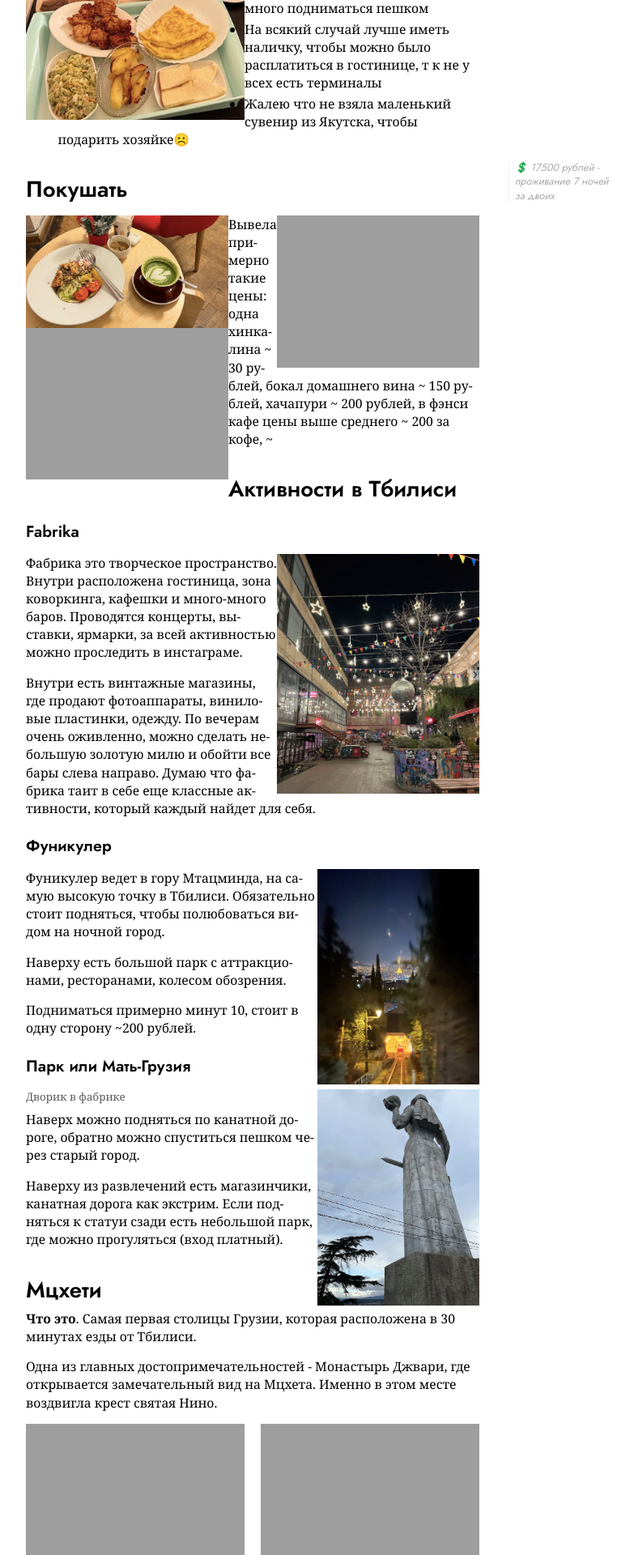
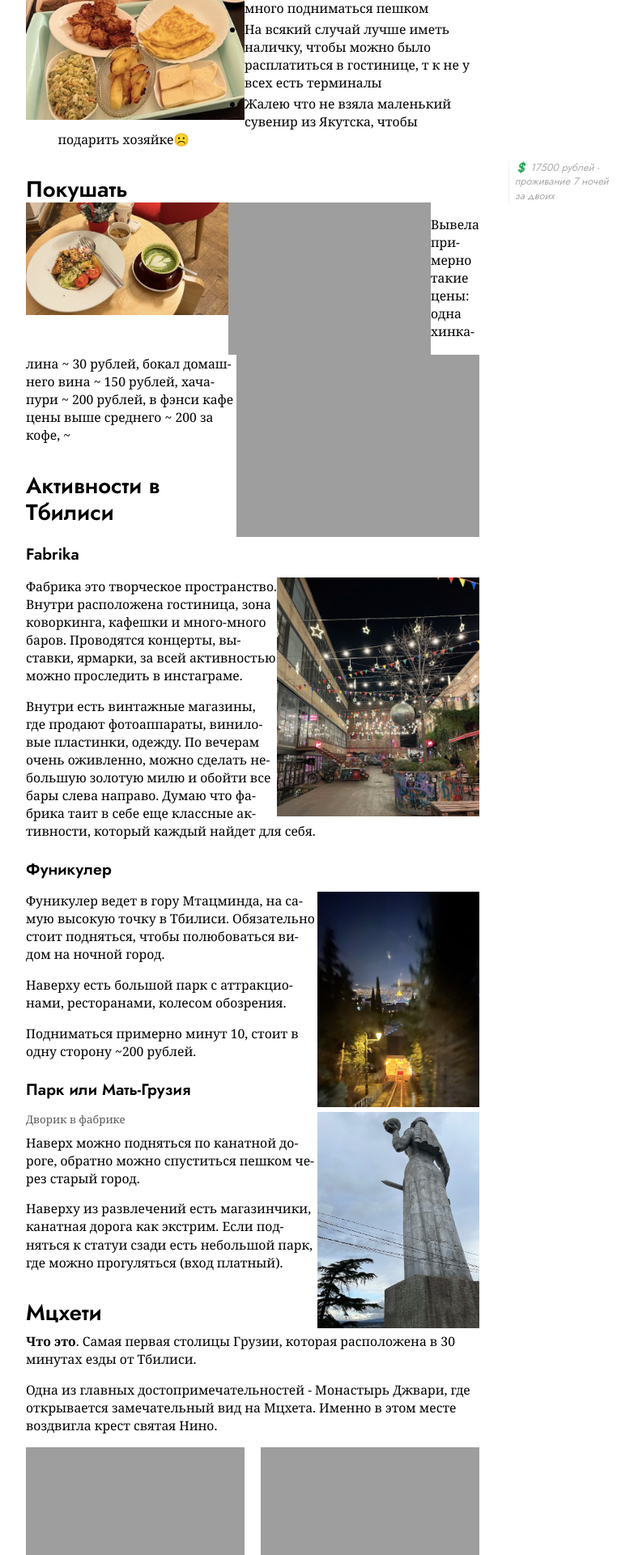
Before and after one commit to keresm/keresaina.github.io, a Jekyll site: the page built from _posts/2022-02-20-Georgia.md, in a window 1280 px wide. Shown: the part 1540-3460 px from the top of the page at 81% size, without its empty margins (328-1111 px from the left). Built offline with Jekyll 4.4.1, drawn with Linux system fonts in a browser that asks for light colours.

Commit message:
Update 2022-02-20-Georgia.md

```diff
--- a/_posts/2022-02-20-Georgia.md
+++ b/_posts/2022-02-20-Georgia.md
@@ -51,15 +51,14 @@ date:   2022-03-20 21:41:13 +0900
 
 ## Покушать
 
-<figure>
-  <img src="{{ site.url }}/assets/images/Georgia/Снимок_экрана_2022-01-29_в_16.02.09.png" align="right" width="250"/>
-</figure>
-
-<figure>
-  <img src="{{ site.url }}/assets/images/Georgia/Снимок_экрана_2022-02-20_в_14.16.19.png" align="left" width="250"/>
-
-  <img src="{{ site.url }}/assets/images/Georgia/Снимок_экрана_2022-01-29_в_16.07.35.png" align="left" width="250"/>
-</figure>
+<div align="center">
+<div style="float:left">
+  <img src="{{ site.url }}/assets/images/Georgia/Снимок_экрана_2022-02-20_в_14.16.19.png" alt="Кушац" width="250"/> </div>
+<div style="float:left">
+  <img src="{{ site.url }}/assets/images/Georgia/Снимок_экрана_2022-01-29_в_16.07.35.png" alt="кето кето" width="250"/> </div>
+<div style="float:right">
+  <img src="{{ site.url }}/assets/images/Georgia/Снимок_экрана_2022-01-29_в_16.02.09.png" alt="Хинкальная на Руставели" width="300"/> </div>
+</div>
 
 Вывела примерно такие цены: одна хинкалина ~ 30 рублей, бокал домашнего вина ~ 150 рублей, хачапури ~ 200 рублей, в фэнси кафе цены выше среднего ~ 200 за кофе, ~
 
@@ -108,7 +107,7 @@ date:   2022-03-20 21:41:13 +0900
   <img src="{{ site.url }}/assets/images/Georgia/Снимок_экрана_2022-01-01_в_20.23.37.png" alt="Монастырь" width="270"/> </div>
 <div style="float:right">
   <img src="{{ site.url }}/assets/images/Georgia/Снимок_экрана_2022-01-01_в_20.23.50.png" alt="Мцхети" width="270"/> </div>
-  </div>
+</div>
 
 *На заметку:*
 
```
